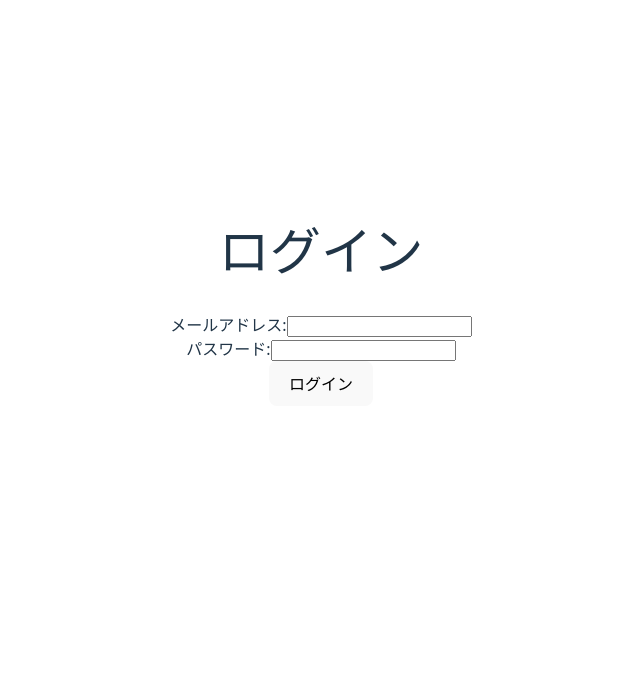
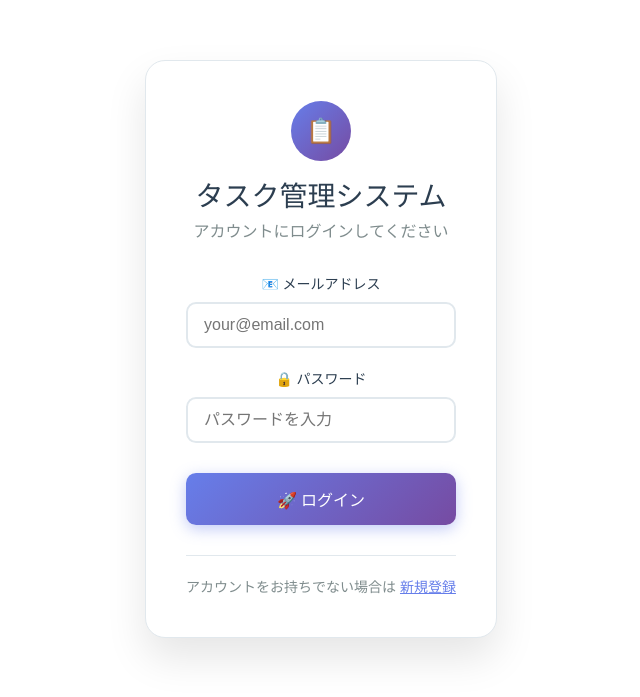
Before and after one commit to yamato3010/rails-react-todo, a React (Vite) app in the folder frontend/: page / in a window 1280 px wide. Shown: the part 103-800 px from the top of the page, without its empty margins (319-959 px from the left). Built offline with nearby package versions, Linux system fonts and the light colour scheme.

Commit message:
feat: ✨ ログイン画面をリファクタリングし、スタイルを改善

```diff
--- a/frontend/src/components/Login.tsx
+++ b/frontend/src/components/Login.tsx
@@ -1,61 +1,296 @@
 import React, { useEffect, useState } from 'react';
+import { useNavigate } from 'react-router-dom';
 import { login } from '../api/axios';
-import { useNavigate } from 'react-router-dom';
 import { isTokenExpired } from '../utils/auth';
 
 const Login: React.FC = () => {
   const [email, setEmail] = useState('');
   const [password, setPassword] = useState('');
   const [error, setError] = useState<string | null>(null);
+  const [isLoading, setIsLoading] = useState(false);
   const navigate = useNavigate();
 
   const handleSubmit = async (e: React.FormEvent) => {
     e.preventDefault();
+    setIsLoading(true);
+    setError(null);
+
     try {
+      console.log('ログイン試行中...', { email });
       const response = await login({ email, password });
-      localStorage.setItem('token', response.token); // トークンを保存
-      alert('ログインに成功しました！');
-      navigate('/dashboard'); // ダッシュボードにリダイレクト
-    } catch (err) {
+      console.log('ログイン成功:', response);
+
+      localStorage.setItem('token', response.token);
+      console.log('トークン保存完了');
+
+      // 少し待ってからナビゲート
+      setTimeout(() => {
+        console.log('ダッシュボードに遷移中...');
+        navigate('/dashboard', { replace: true });
+      }, 100);
+
+    } catch (err: any) {
+      console.error('ログインエラー:', err);
       setError('ログインに失敗しました。メールアドレスまたはパスワードを確認してください。');
+      setIsLoading(false);
     }
   };
 
-    // トークンが存在しない、または期限切れの場合はログイン画面にリダイレクト
+  // トークンが存在する場合はダッシュボードにリダイレクト
   useEffect(() => {
     const token = localStorage.getItem('token');
+    console.log('Login認証チェック:', { token: token ? 'あり' : 'なし' });
+
     if (token && !isTokenExpired(token)) {
-      navigate('/dashboard');
-    } else {
-      localStorage.removeItem('token'); // 期限切れの場合はトークンを削除
+      console.log('有効なトークンあり - ダッシュボードにリダイレクト');
+      navigate('/dashboard', { replace: true });
+    } else if (token) {
+      console.log('期限切れトークンを削除');
+      localStorage.removeItem('token');
     }
   }, [navigate]);
 
   return (
-    <div>
-      <h1>ログイン</h1>
-      <form onSubmit={handleSubmit}>
-        <div>
-          <label>メールアドレス:</label>
+    <div style={{
+      minHeight: '100vh',
+      backgroundColor: 'none',
+      display: 'flex',
+      alignItems: 'center',
+      justifyContent: 'center',
+      padding: '20px',
+      fontFamily: '-apple-system, BlinkMacSystemFont, "Segoe UI", Roboto, "Helvetica Neue", Arial, sans-serif'
+    }}>
+      {/* メインのログインカード */}
+      <div style={{
+        background: 'white',
+        borderRadius: '20px',
+        padding: '40px',
+        width: '100%',
+        maxWidth: '400px',
+        boxShadow: '0 20px 40px rgba(0, 0, 0, 0.1)',
+        border: '1px solid #e1e8ed',
+        position: 'relative'
+      }}>
+        {/* ヘッダー */}
+        <div style={{ textAlign: 'center', marginBottom: '30px' }}>
+          <div style={{
+            width: '60px',
+            height: '60px',
+            background: 'linear-gradient(135deg, #667eea 0%, #764ba2 100%)',
+            borderRadius: '50%',
+            margin: '0 auto 20px',
+            display: 'flex',
+            alignItems: 'center',
+            justifyContent: 'center',
+            fontSize: '24px',
+            color: 'white',
+            fontWeight: 'bold'
+          }}>
+            📋
+          </div>
+          <h1 style={{
+            margin: 0,
+            fontSize: '28px',
+            fontWeight: '700',
+            color: '#2c3e50',
+            marginBottom: '8px'
+          }}>
+            タスク管理システム
+          </h1>
+          <p style={{
+            margin: 0,
+            color: '#7f8c8d',
+            fontSize: '16px'
+          }}>
+            アカウントにログインしてください
+          </p>
+        </div>
+
+        {/* ログインフォーム */}
+        <form onSubmit={handleSubmit} style={{ width: '100%' }}>
+          {/* エラーメッセージ */}
+          {error && (
+            <div style={{
+              background: 'linear-gradient(135deg, #ff6b6b, #ee5a52)',
+              color: 'white',
+              padding: '12px 16px',
+              borderRadius: '10px',
+              marginBottom: '20px',
+              fontSize: '14px',
+              textAlign: 'center',
+              boxShadow: '0 4px 12px rgba(238, 90, 82, 0.3)'
+            }}>
+              {error}
+            </div>
+          )}
+
+          {/* メールアドレス入力 */}
+          <div style={{ marginBottom: '20px' }}>
+            <label style={{
+              display: 'block',
+              marginBottom: '8px',
+              color: '#2c3e50',
+              fontSize: '14px',
+              fontWeight: '600'
+            }}>
+              📧 メールアドレス
+            </label>
             <input
               type="email"
               value={email}
               onChange={(e) => setEmail(e.target.value)}
               required
+              disabled={isLoading}
+              style={{
+                width: '100%',
+                padding: '12px 16px',
+                border: '2px solid #e1e8ed',
+                borderRadius: '10px',
+                fontSize: '16px',
+                transition: 'all 0.3s ease',
+                outline: 'none',
+                backgroundColor: isLoading ? '#f8f9fa' : 'white',
+                boxSizing: 'border-box'
+              }}
+              onFocus={(e) => e.target.style.borderColor = '#667eea'}
+              onBlur={(e) => e.target.style.borderColor = '#e1e8ed'}
+              placeholder="your@email.com"
             />
           </div>
-        <div>
-          <label>パスワード:</label>
+
+          {/* パスワード入力 */}
+          <div style={{ marginBottom: '30px' }}>
+            <label style={{
+              display: 'block',
+              marginBottom: '8px',
+              color: '#2c3e50',
+              fontSize: '14px',
+              fontWeight: '600'
+            }}>
+              🔒 パスワード
+            </label>
             <input
               type="password"
               value={password}
               onChange={(e) => setPassword(e.target.value)}
               required
+              disabled={isLoading}
+              style={{
+                width: '100%',
+                padding: '12px 16px',
+                border: '2px solid #e1e8ed',
+                borderRadius: '10px',
+                fontSize: '16px',
+                transition: 'all 0.3s ease',
+                outline: 'none',
+                backgroundColor: isLoading ? '#f8f9fa' : 'white',
+                boxSizing: 'border-box'
+              }}
+              onFocus={(e) => e.target.style.borderColor = '#667eea'}
+              onBlur={(e) => e.target.style.borderColor = '#e1e8ed'}
+              placeholder="パスワードを入力"
             />
           </div>
-        {error && <p style={{ color: 'red' }}>{error}</p>}
-        <button type="submit">ログイン</button>
+
+          {/* ログインボタン */}
+          <button
+            type="submit"
+            disabled={isLoading}
+            style={{
+              width: '100%',
+              padding: '14px',
+              background: isLoading
+                ? 'linear-gradient(135deg, #bdc3c7, #95a5a6)'
+                : 'linear-gradient(135deg, #667eea 0%, #764ba2 100%)',
+              color: 'white',
+              border: 'none',
+              borderRadius: '10px',
+              fontSize: '16px',
+              fontWeight: '600',
+              cursor: isLoading ? 'not-allowed' : 'pointer',
+              transition: 'all 0.3s ease',
+              boxShadow: isLoading
+                ? 'none'
+                : '0 4px 15px rgba(102, 126, 234, 0.4)',
+              transform: isLoading ? 'none' : 'translateY(0)',
+              display: 'flex',
+              alignItems: 'center',
+              justifyContent: 'center',
+              gap: '8px'
+            }}
+            onMouseOver={(e) => {
+              if (!isLoading) {
+                e.currentTarget.style.transform = 'translateY(-2px)';
+                e.currentTarget.style.boxShadow = '0 6px 20px rgba(102, 126, 234, 0.6)';
+              }
+            }}
+            onMouseOut={(e) => {
+              if (!isLoading) {
+                e.currentTarget.style.transform = 'translateY(0)';
+                e.currentTarget.style.boxShadow = '0 4px 15px rgba(102, 126, 234, 0.4)';
+              }
+            }}
+          >
+            {isLoading ? (
+              <>
+                <div style={{
+                  width: '16px',
+                  height: '16px',
+                  border: '2px solid rgba(255, 255, 255, 0.3)',
+                  borderTop: '2px solid white',
+                  borderRadius: '50%',
+                  animation: 'spin 1s linear infinite'
+                }} />
+                ログイン中...
+              </>
+            ) : (
+              <>
+                🚀 ログイン
+              </>
+            )}
+          </button>
         </form>
+
+        {/* フッター */}
+        <div style={{
+          textAlign: 'center',
+          marginTop: '30px',
+          paddingTop: '20px',
+          borderTop: '1px solid #e1e8ed'
+        }}>
+          <p style={{
+            margin: 0,
+            color: '#7f8c8d',
+            fontSize: '14px'
+          }}>
+            アカウントをお持ちでない場合は{' '}
+            <span
+              onClick={() => navigate('/signup')}
+              style={{
+                color: '#667eea',
+                cursor: 'pointer',
+                textDecoration: 'underline',
+                fontWeight: '600'
+              }}
+            >
+              新規登録
+            </span>
+          </p>
+        </div>
+      </div>
+
+      {/* CSSアニメーション */}
+      <style>{`
+        @keyframes spin {
+          0% { transform: rotate(0deg); }
+          100% { transform: rotate(360deg); }
+        }
+
+        input:focus {
+          border-color: #667eea !important;
+          box-shadow: 0 0 0 3px rgba(102, 126, 234, 0.1) !important;
+        }
+      `}</style>
     </div>
   );
 };
```
Lines whose indentation alone changed are shown as unchanged.
